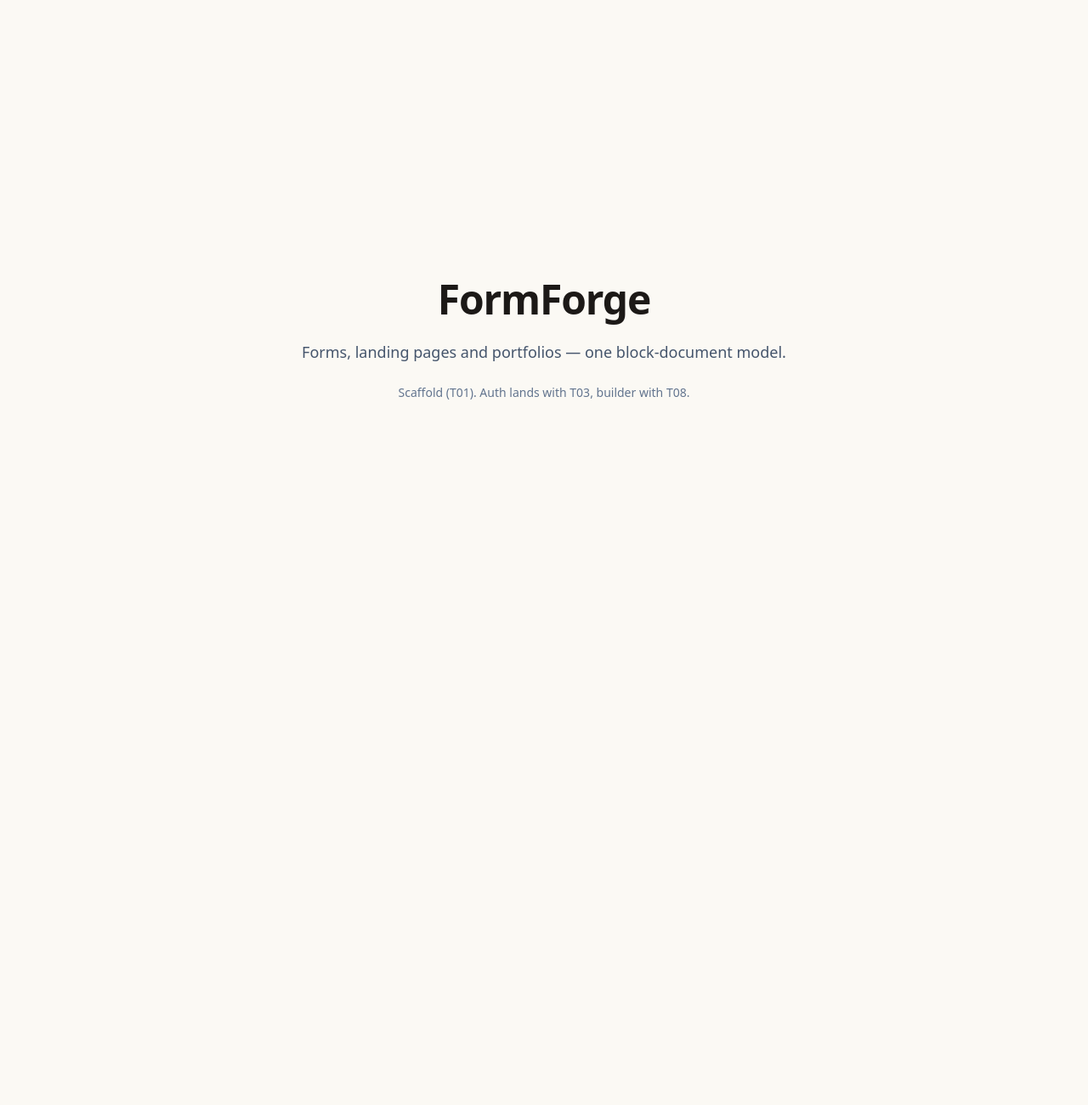
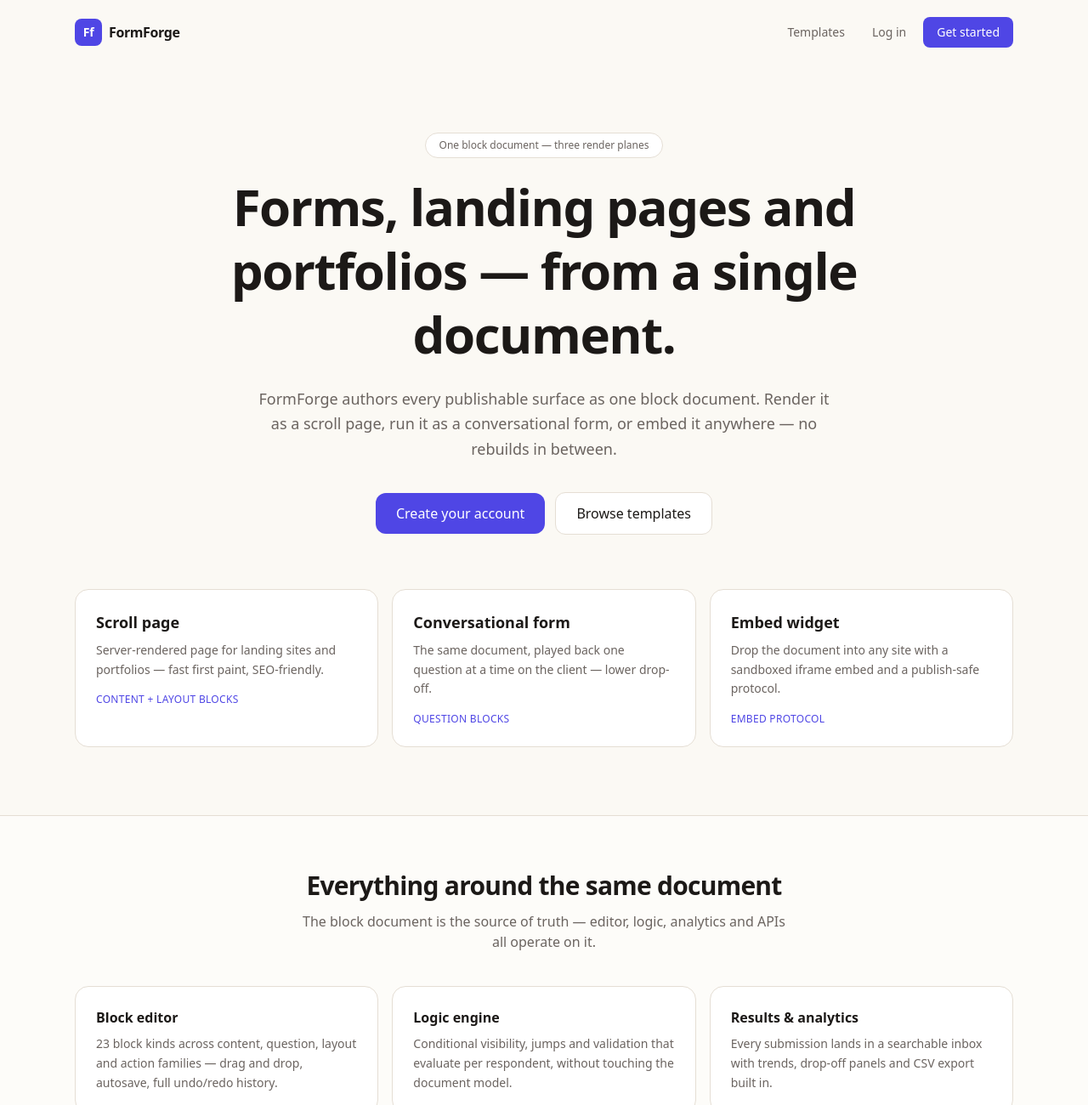
Before and after one commit to bent70144-cpug/forgeforms, a Next.js app in the folder apps/web/: page / in a window 1280 px wide. Shown: the top 1300 px of the page at 85% size. Before the commit the page ends 800 px from the top, so only its background shows below. Built offline with nearby package versions, Linux system fonts and the light colour scheme.

Commit message:
auto: checkpoint 2026-11-06 16:20 UTC

```diff
--- a/apps/web/app/page.tsx
+++ b/apps/web/app/page.tsx
@@ -1,13 +1,264 @@
+// Marketing home page (replaces the T01 scaffold placeholder).
+// Fully static — no DB, no session reads — so it renders on any host even
+// before infrastructure env vars are provisioned. Content mirrors the
+// shipped feature set (see README.md); everything linked exists as a route.
+
+import type { Metadata } from "next";
+import Link from "next/link";
+
+export const metadata: Metadata = {
+  title: "FormForge — Forms, landing pages and portfolios",
+  description:
+    "Author once as a block document, publish as a scroll page, a conversational form, or an embeddable widget. Forms, landing pages and portfolios on one model.",
+};
+
+const PLANES = [
+  {
+    label: "Scroll page",
+    copy: "Server-rendered page for landing sites and portfolios — fast first paint, SEO-friendly.",
+    tag: "content + layout blocks",
+  },
+  {
+    label: "Conversational form",
+    copy: "The same document, played back one question at a time on the client — lower drop-off.",
+    tag: "question blocks",
+  },
+  {
+    label: "Embed widget",
+    copy: "Drop the document into any site with a sandboxed iframe embed and a publish-safe protocol.",
+    tag: "embed protocol",
+  },
+] as const;
+
+const FEATURES = [
+  {
+    title: "Block editor",
+    copy: "23 block kinds across content, question, layout and action families — drag and drop, autosave, full undo/redo history.",
+  },
+  {
+    title: "Logic engine",
+    copy: "Conditional visibility, jumps and validation that evaluate per respondent, without touching the document model.",
+  },
+  {
+    title: "Results & analytics",
+    copy: "Every submission lands in a searchable inbox with trends, drop-off panels and CSV export built in.",
+  },
+  {
+    title: "AI workbench",
+    copy: "Draft a complete document from a prompt, then refine it block by block in the same editor.",
+  },
+  {
+    title: "MCP server & public API",
+    copy: "Drive FormForge from agents and automations: a scoped MCP server plus a versioned, error-coded REST API.",
+  },
+  {
+    title: "Multi-tenant by design",
+    copy: "Workspaces, verified custom domains and per-document publish controls — with GDPR export and abuse reporting.",
+  },
+] as const;
+
+const STEPS = [
+  {
+    n: "1",
+    title: "Author",
+    copy: "Assemble blocks into one document — content, questions, layout and actions.",
+  },
+  {
+    n: "2",
+    title: "Publish",
+    copy: "Choose a render plane: share a link, wire a custom domain, or embed the widget.",
+  },
+  {
+    n: "3",
+    title: "Measure",
+    copy: "Watch submissions arrive, read the analytics, export when you need the data.",
+  },
+] as const;
+
 export default function Home() {
   return (
-    <main className="mx-auto flex min-h-screen max-w-5xl flex-col items-center justify-center gap-6 px-6 text-center">
-      <h1 className="text-5xl font-bold tracking-tight">FormForge</h1>
-      <p className="max-w-xl text-lg text-slate-600">
-        Forms, landing pages and portfolios — one block-document model.
-      </p>
-      <p className="text-sm text-slate-500">
-        Scaffold (T01). Auth lands with T03, builder with T08.
-      </p>
-    </main>
+    <div className="min-h-screen bg-[var(--ff-bg)] text-[var(--ff-fg)]">
+      {/* Header */}
+      <header className="mx-auto flex max-w-6xl items-center justify-between px-6 py-5">
+        <Link href="/" className="flex items-center gap-2 font-semibold tracking-tight">
+          <span
+            aria-hidden="true"
+            className="flex h-8 w-8 items-center justify-center rounded-lg bg-[var(--ff-primary)] text-sm font-bold text-[var(--ff-primary-fg)]"
+          >
+            Ff
+          </span>
+          FormForge
+        </Link>
+        <nav aria-label="Main" className="flex items-center gap-2 text-sm">
+          <Link
+            href="/templates"
+            className="rounded-lg px-3 py-2 text-[var(--ff-muted)] transition-colors hover:text-[var(--ff-fg)]"
+          >
+            Templates
+          </Link>
+          <Link
+            href="/login"
+            className="rounded-lg px-3 py-2 text-[var(--ff-muted)] transition-colors hover:text-[var(--ff-fg)]"
+          >
+            Log in
+          </Link>
+          <Link
+            href="/register"
+            className="rounded-lg bg-[var(--ff-primary)] px-4 py-2 font-medium text-[var(--ff-primary-fg)] transition-opacity hover:opacity-90"
+          >
+            Get started
+          </Link>
+        </nav>
+      </header>
+
+      <main>
+        {/* Hero */}
+        <section className="mx-auto max-w-6xl px-6 pb-16 pt-14 text-center sm:pt-20">
+          <p className="mx-auto mb-5 inline-flex items-center gap-2 rounded-full border border-[var(--ff-border)] bg-[var(--ff-card)] px-4 py-1.5 text-xs font-medium text-[var(--ff-muted)]">
+            One block document — three render planes
+          </p>
+          <h1 className="mx-auto max-w-3xl text-4xl font-bold leading-tight tracking-tight sm:text-6xl">
+            Forms, landing pages and portfolios — from a single document.
+          </h1>
+          <p className="mx-auto mt-6 max-w-2xl text-lg leading-relaxed text-[var(--ff-muted)]">
+            FormForge authors every publishable surface as one block document. Render it as a
+            scroll page, run it as a conversational form, or embed it anywhere — no rebuilds in
+            between.
+          </p>
+          <div className="mt-9 flex flex-wrap items-center justify-center gap-3">
+            <Link
+              href="/register"
+              className="rounded-xl bg-[var(--ff-primary)] px-6 py-3 font-medium text-[var(--ff-primary-fg)] transition-opacity hover:opacity-90"
+            >
+              Create your account
+            </Link>
+            <Link
+              href="/templates"
+              className="rounded-xl border border-[var(--ff-border)] bg-[var(--ff-card)] px-6 py-3 font-medium transition-colors hover:border-[var(--ff-primary)]"
+            >
+              Browse templates
+            </Link>
+          </div>
+        </section>
+
+        {/* Render planes */}
+        <section
+          aria-labelledby="planes-heading"
+          className="mx-auto max-w-6xl px-6 pb-20"
+        >
+          <h2 id="planes-heading" className="sr-only">
+            Render planes
+          </h2>
+          <div className="grid gap-4 md:grid-cols-3">
+            {PLANES.map((plane) => (
+              <article
+                key={plane.label}
+                className="rounded-2xl border border-[var(--ff-border)] bg-[var(--ff-card)] p-6"
+              >
+                <h3 className="text-lg font-semibold">{plane.label}</h3>
+                <p className="mt-2 text-sm leading-relaxed text-[var(--ff-muted)]">
+                  {plane.copy}
+                </p>
+                <p className="mt-4 text-xs font-medium uppercase tracking-wide text-[var(--ff-primary)]">
+                  {plane.tag}
+                </p>
+              </article>
+            ))}
+          </div>
+        </section>
+
+        {/* Features */}
+        <section
+          aria-labelledby="features-heading"
+          className="border-y border-[var(--ff-border)] bg-[var(--ff-card)]/50"
+        >
+          <div className="mx-auto max-w-6xl px-6 py-16">
+            <h2
+              id="features-heading"
+              className="text-center text-3xl font-bold tracking-tight"
+            >
+              Everything around the same document
+            </h2>
+            <p className="mx-auto mt-3 max-w-xl text-center text-[var(--ff-muted)]">
+              The block document is the source of truth — editor, logic, analytics and APIs all
+              operate on it.
+            </p>
+            <div className="mt-10 grid gap-4 sm:grid-cols-2 lg:grid-cols-3">
+              {FEATURES.map((feature) => (
+                <article
+                  key={feature.title}
+                  className="rounded-2xl border border-[var(--ff-border)] bg-[var(--ff-card)] p-6"
+                >
+                  <h3 className="font-semibold">{feature.title}</h3>
+                  <p className="mt-2 text-sm leading-relaxed text-[var(--ff-muted)]">
+                    {feature.copy}
+                  </p>
+                </article>
+              ))}
+            </div>
+          </div>
+        </section>
+
+        {/* How it works */}
+        <section aria-labelledby="how-heading" className="mx-auto max-w-6xl px-6 py-16">
+          <h2 id="how-heading" className="text-center text-3xl font-bold tracking-tight">
+            Author, publish, measure
+          </h2>
+          <div className="mt-10 grid gap-6 md:grid-cols-3">
+            {STEPS.map((step) => (
+              <article key={step.n} className="flex gap-4">
+                <span
+                  aria-hidden="true"
+                  className="flex h-10 w-10 shrink-0 items-center justify-center rounded-full border border-[var(--ff-border)] bg-[var(--ff-card)] font-semibold text-[var(--ff-primary)]"
+                >
+                  {step.n}
+                </span>
+                <div>
+                  <h3 className="font-semibold">{step.title}</h3>
+                  <p className="mt-1 text-sm leading-relaxed text-[var(--ff-muted)]">
+                    {step.copy}
+                  </p>
+                </div>
+              </article>
+            ))}
+          </div>
+          <div className="mt-12 text-center">
+            <Link
+              href="/register"
+              className="inline-block rounded-xl bg-[var(--ff-primary)] px-6 py-3 font-medium text-[var(--ff-primary-fg)] transition-opacity hover:opacity-90"
+            >
+              Start building — it takes a minute
+            </Link>
+          </div>
+        </section>
+      </main>
+
+      {/* Footer */}
+      <footer className="border-t border-[var(--ff-border)]">
+        <div className="mx-auto flex max-w-6xl flex-col items-center justify-between gap-4 px-6 py-8 text-sm text-[var(--ff-muted)] sm:flex-row">
+          <p>© 2026 FormForge</p>
+          <nav aria-label="Footer" className="flex flex-wrap items-center gap-5">
+            <Link href="/templates" className="transition-colors hover:text-[var(--ff-fg)]">
+              Templates
+            </Link>
+            <Link href="/dpa" className="transition-colors hover:text-[var(--ff-fg)]">
+              DPA
+            </Link>
+            <Link
+              href="/report-abuse"
+              className="transition-colors hover:text-[var(--ff-fg)]"
+            >
+              Report abuse
+            </Link>
+            <a
+              href="https://github.com/bent70144-cpug/forgeforms"
+              className="transition-colors hover:text-[var(--ff-fg)]"
+            >
+              GitHub
+            </a>
+          </nav>
+        </div>
+      </footer>
+    </div>
   );
 }
```
